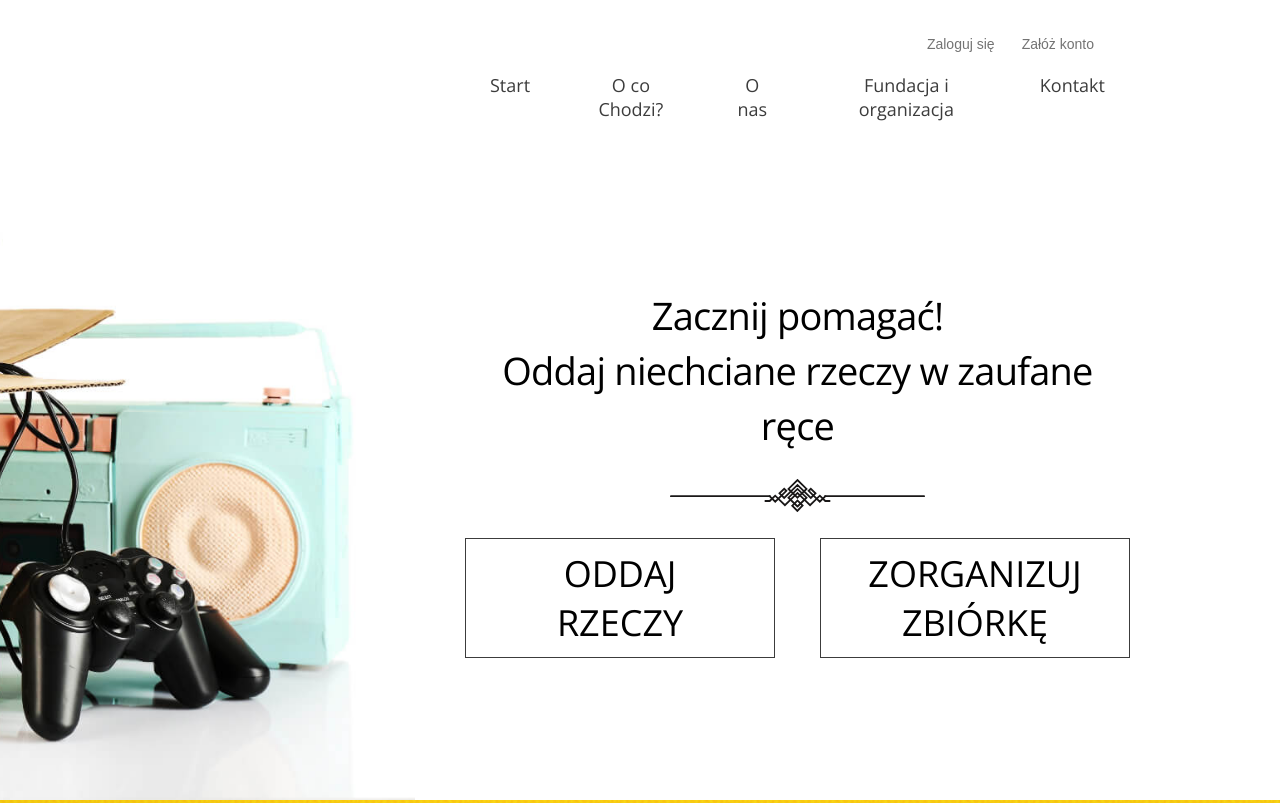
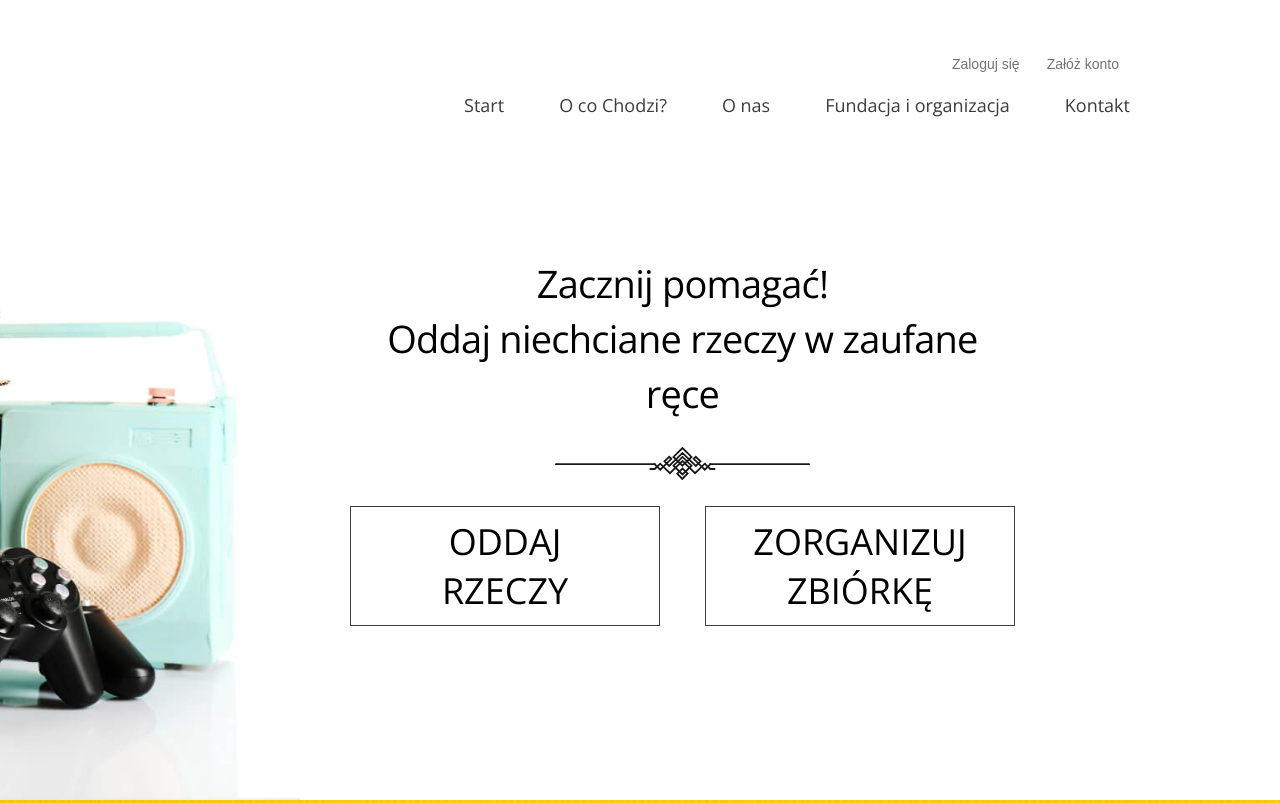
Before and after one commit to Bonifacy1231/SecondLife, a React (Vite) app: page / in a window 1280 px wide. Shown: the top 803 px of the page. Built offline with nearby package versions, Linux system fonts and the light colour scheme.

Commit message:
Fixing the $colorText variable in the _colors.scss file and correcting the variable in other files.

```diff
--- a/src/Layout/ContactUs/ContactUs.scss
+++ b/src/Layout/ContactUs/ContactUs.scss
@@ -37,7 +37,7 @@
       font-size: 3.8rem;
       font-weight: normal;
       letter-spacing: -0.76px;
-      color: $ColorsText;
+      color: $colorText;
       margin-bottom: 2.5rem;
     }
     &__decoration {
@@ -47,7 +47,7 @@
     .form__box__single {
       display: flex;
       flex-direction: column;
-      color: $ColorsText;
+      color: $colorText;
       label {
         font-size: 1.6rem;
         font-weight: bold;
--- a/src/Layout/WhoWeHelp/WhoWeHelp.scss
+++ b/src/Layout/WhoWeHelp/WhoWeHelp.scss
@@ -10,12 +10,12 @@
     justify-content: center;
     align-items: center;
     flex-direction: column;
-    color: $ColorsText;
+    color: $colorText;
   }
   &__title {
     font-size: 3.8rem;
     font-weight: normal;
-    color: $ColorsText;
+    color: $colorText;
     margin: 2.5rem 0;
   }
   &__decoration {
@@ -37,7 +37,7 @@
     display: flex;
     justify-content: space-between;
     align-items: center;
-    color: $ColorsText;
+    color: $colorText;
     border-bottom: 1px solid black;
     padding: 25px 0;
 
@@ -58,7 +58,7 @@
       text-align: center;
       width: 200px;
       height: 100%;
-      color: $ColorsText;
+      color: $colorText;
       margin: 0 20px;
     }
   }
--- a/src/components/FourStepsBox/FourStepsBox.scss
+++ b/src/components/FourStepsBox/FourStepsBox.scss
@@ -21,7 +21,7 @@
   &__title {
     max-width: 135px;
     font-size: 1.8rem;
-    color: $ColorsText;
+    color: $colorText;
     margin-top: auto;
 
     text-align: center;
@@ -29,7 +29,7 @@
   &__text {
     max-width: 135px;
     font-size: 1.6rem;
-    color: $ColorsText;
+    color: $colorText;
     text-align: center;
     margin-top: auto;
   }
--- a/src/components/HeroImg/HeroImg.scss
+++ b/src/components/HeroImg/HeroImg.scss
@@ -1,8 +1,6 @@
+@use "../../scss/settings/mixins" as *;
 .Hero__img {
-  height: 100%;
-  width: 100%;
   background-image: url(../../assets/images/Home-Hero-Image.jpg);
   background-size: cover;
   background-position: right;
-  z-index: -1;
 }
--- a/src/components/HeroText/HeroText.scss
+++ b/src/components/HeroText/HeroText.scss
@@ -6,6 +6,8 @@
   justify-content: center;
   display: flex;
   flex-direction: column;
+  margin-right: 115px;
+  margin-bottom: 35px;
   &__title {
     font-size: 3.8rem;
     font-weight: normal;
--- a/src/components/Navigation/Navigation.scss
+++ b/src/components/Navigation/Navigation.scss
@@ -1,17 +1,14 @@
 @use "../../scss/settings/index" as *;
 
 .Navigation {
-  height: 25%;
-  display: block;
-  margin: 25px;
-}
-
-.Navigation__menu {
-  display: flex;
-  justify-content: right;
-  gap: 5.5rem;
-  .Navigation__link {
+  margin-top: 4.5rem;
+  &__menu {
+    display: flex;
+    justify-content: right;
+    gap: 5.5rem;
+  }
+  &__link {
     font-size: 1.8rem;
-    color: $ColorsText;
+    color: $colorText;
   }
 }
--- a/src/components/ThreeColumnsSections/ThreeColumnsSections.scss
+++ b/src/components/ThreeColumnsSections/ThreeColumnsSections.scss
@@ -16,14 +16,14 @@
     }
     &__title {
       font-size: 1.8rem;
-      color: $ColorsText;
+      color: $colorText;
       font-weight: normal;
       margin-bottom: 2.5rem;
     }
     &__text {
       font-size: 1.6rem;
       font-family: $fontMerriweather;
-      color: $ColorsText;
+      color: $colorText;
       font-weight: 100;
       letter-spacing: -0.32px;
       text-align: center;
--- a/src/scss/settings/_colors.scss
+++ b/src/scss/settings/_colors.scss
@@ -2,7 +2,7 @@ $colorWhite: #ffffff;
 $colorSnowWhite: #f0f1f1;
 $colorLightGold: #fad648;
 $colorDustyGold: #5e5322;
-$ColorsText: #3c3c3c;
+$colorText: #3c3c3c;
 $colorLightGrey: #3c3c3c26;
 $colorGrey: #737373;
 $colorBlack: #000000;
--- a/src/scss/settings/_mixins.scss
+++ b/src/scss/settings/_mixins.scss
@@ -26,7 +26,7 @@
 }
 
 @mixin button {
-  border: 0.75px solid $ColorsText;
+  border: 0.75px solid $colorText;
   background-color: transparent;
   font-family: $fontOpenSans;
   font-weight: lighter;
```
